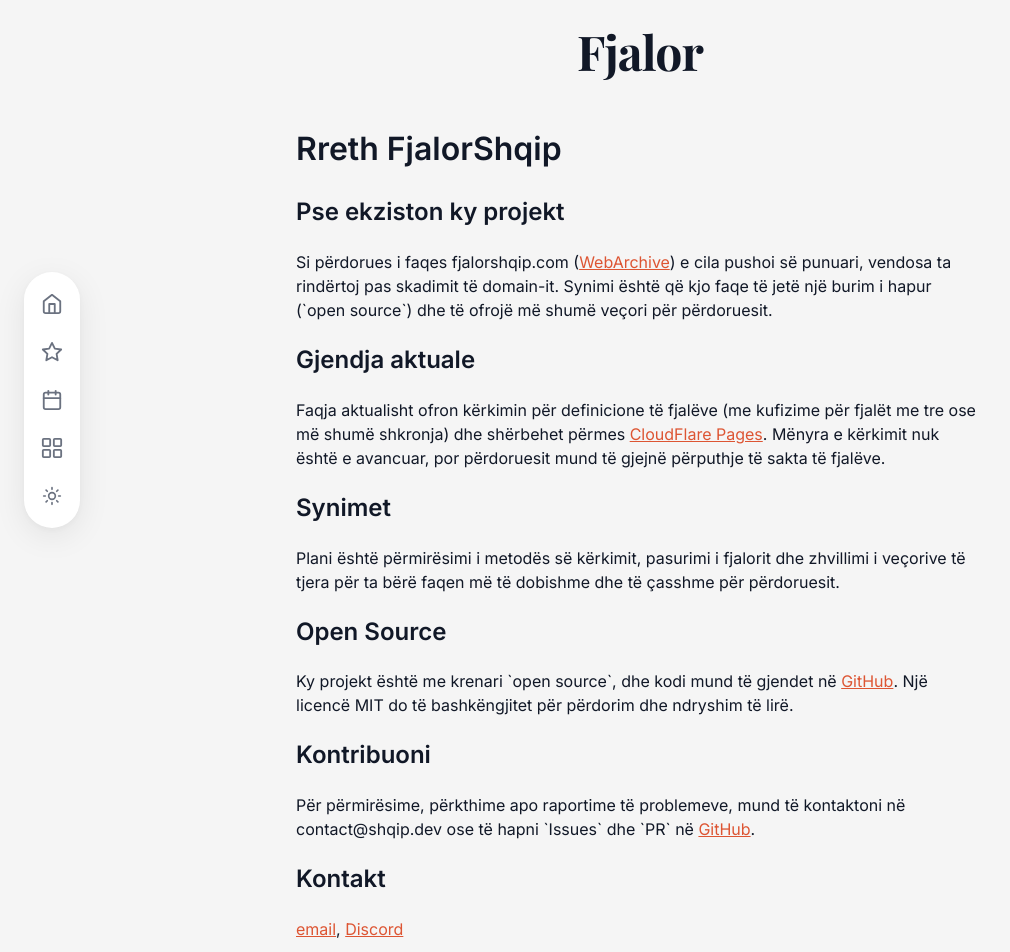
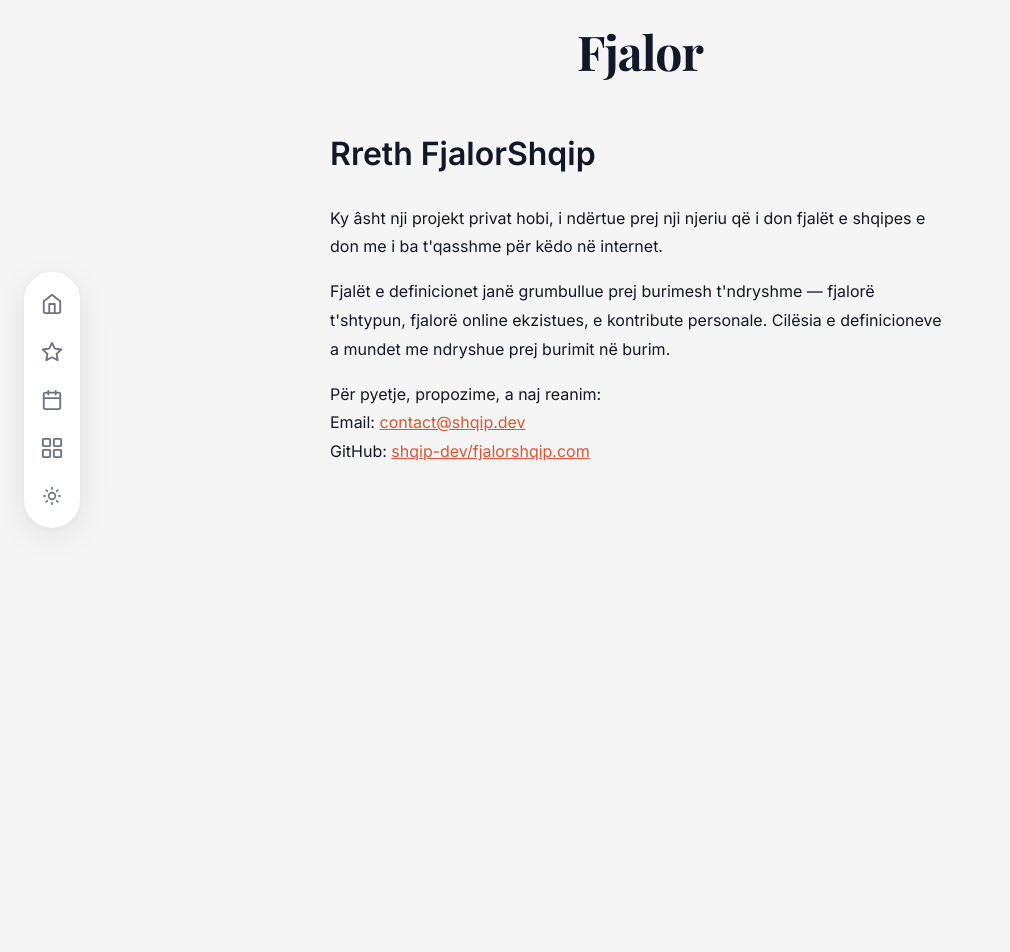
Before and after one commit to labibllaca/fjalorshqip, a React (Vite) app: page /rreth in a window 1280 px wide. Shown: the top 952 px of the page, without its empty margins (0-1010 px from the left). After the commit the page ends 800 px from the top, so only its background shows below. Built offline with nearby package versions, Linux system fonts and the light colour scheme.

Commit message:
refactor: replace About page with Geg Albanian content

```diff
--- a/src/pages/About.tsx
+++ b/src/pages/About.tsx
@@ -1,69 +1,25 @@
-const EmailLink = () => <a href="mailto:contact@shqip.dev">email</a>;
-const DiscordLink = () => (
-  <a href="https://shqip.dev/discord" target="_blank" rel="noopener noreferrer">
-    Discord
-  </a>
-);
-const GitHubLink = () => (
-  <a href="https://github.com/shqip-dev/fjalorshqip.com" target="_blank" rel="noopener noreferrer">
-    GitHub
-  </a>
-);
-const WebArchiveLink = () => (
-  <a
-    href="https://web.archive.org/web/20210614061957/http://fjalorshqip.com/"
-    target="_blank"
-    rel="noopener noreferrer"
-  >
-    WebArchive
-  </a>
-);
-const CloudFlareLink = () => (
-  <a href="https://pages.cloudflare.com/" target="_blank" rel="noopener noreferrer">
-    CloudFlare Pages
-  </a>
-);
-
 const About = () => {
   return (
-    <div>
+    <div style={{ maxWidth: 620, margin: '0 auto', lineHeight: 1.8 }}>
       <h1>Rreth FjalorShqip</h1>
-
-      <h2>Pse ekziston ky projekt</h2>
       <p>
-        Si përdorues i faqes fjalorshqip.com (<WebArchiveLink />
-        ) e cila pushoi së punuari, vendosa ta rindërtoj pas skadimit të domain-it. Synimi është që kjo faqe të
-        jetë një burim i hapur (`open source`) dhe të ofrojë më shumë veçori për përdoruesit.
+        Ky âsht nji projekt privat hobi, i ndërtue prej nji njeriu që i don fjalët e shqipes
+        e don me i ba t'qasshme për këdo në internet.
       </p>
-
-      <h2>Gjendja aktuale</h2>
       <p>
-        Faqja aktualisht ofron kërkimin për definicione të fjalëve (me kufizime për fjalët me tre ose më shumë
-        shkronja) dhe shërbehet përmes <CloudFlareLink />. Mënyra e kërkimit nuk është e avancuar, por
-        përdoruesit mund të gjejnë përputhje të sakta të fjalëve.
+        Fjalët e definicionet janë grumbullue prej burimesh t'ndryshme — fjalorë t'shtypun,
+        fjalorë online ekzistues, e kontribute personale. Cilësia e definicioneve a mundet
+        me ndryshue prej burimit në burim.
       </p>
-
-      <h2>Synimet</h2>
       <p>
-        Plani është përmirësimi i metodës së kërkimit, pasurimi i fjalorit dhe zhvillimi i veçorive të tjera për
-        ta bërë faqen më të dobishme dhe të çasshme për përdoruesit.
-      </p>
-
-      <h2>Open Source</h2>
-      <p>
-        Ky projekt është me krenari `open source`, dhe kodi mund të gjendet në <GitHubLink />. Një licencë MIT
-        do të bashkëngjitet për përdorim dhe ndryshim të lirë.
-      </p>
-
-      <h2>Kontribuoni</h2>
-      <p>
-        Për përmirësime, përkthime apo raportime të problemeve, mund të kontaktoni në contact@shqip.dev ose të
-        hapni `Issues` dhe `PR` në <GitHubLink />.
-      </p>
-
-      <h2>Kontakt</h2>
-      <p>
-        <EmailLink />, <DiscordLink />
+        Për pyetje, propozime, a naj reanim:
+        <br />
+        Email: <a href="mailto:contact@shqip.dev">contact@shqip.dev</a>
+        <br />
+        GitHub:{' '}
+        <a href="https://github.com/shqip-dev/fjalorshqip.com" target="_blank" rel="noopener noreferrer">
+          shqip-dev/fjalorshqip.com
+        </a>
       </p>
     </div>
   );
```
